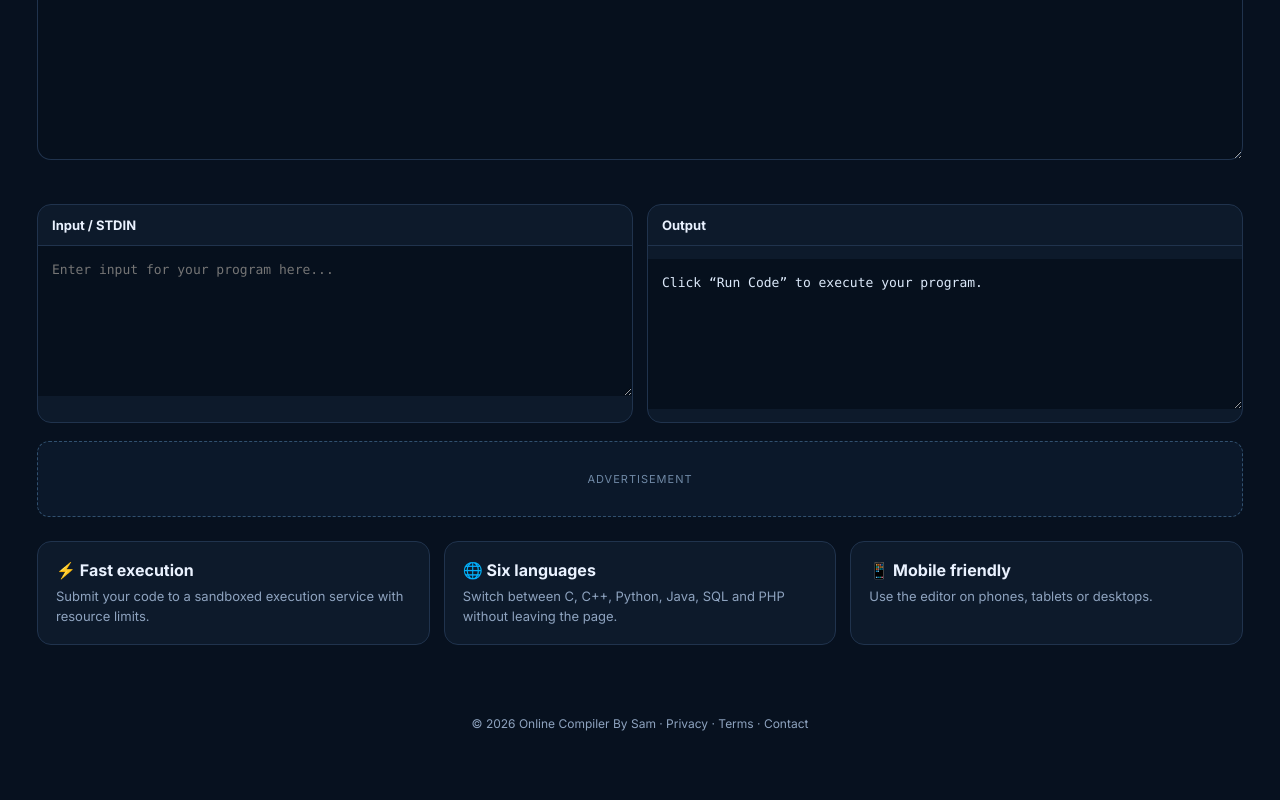
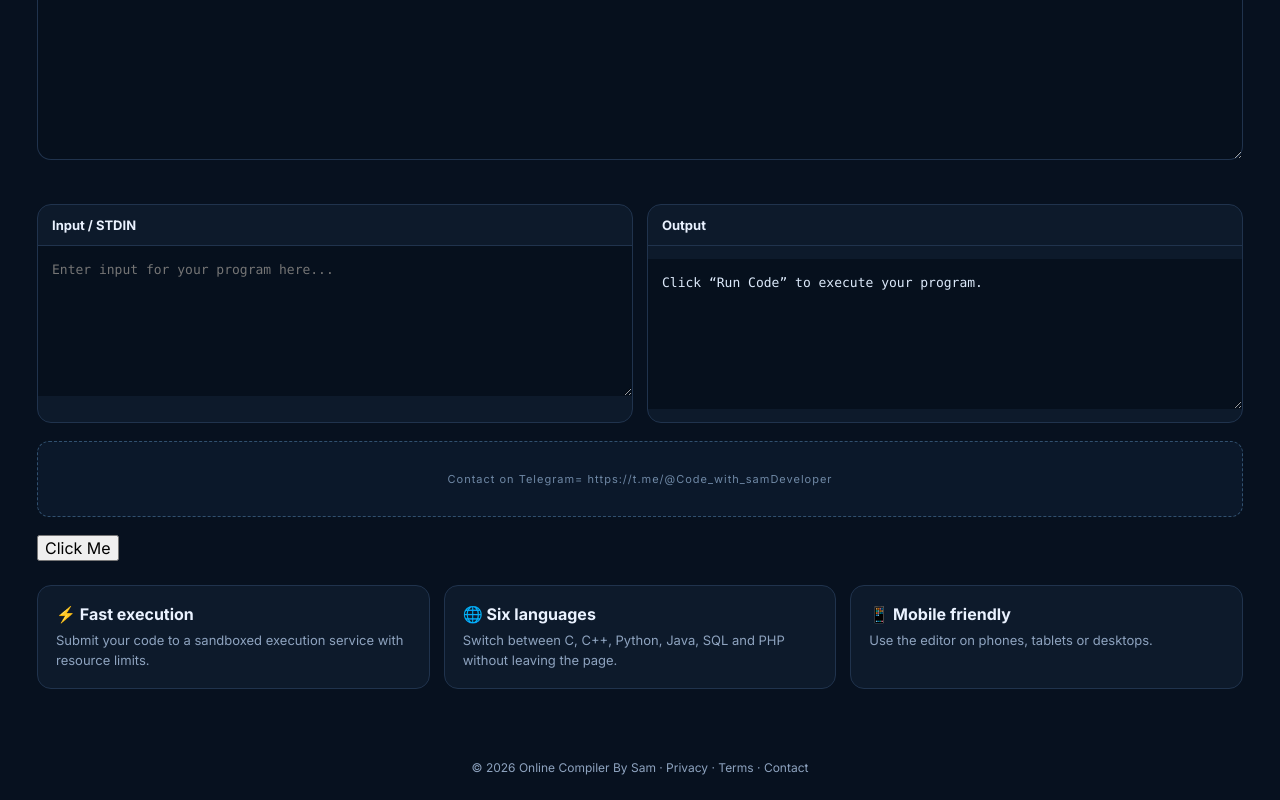
Before and after one commit to sameergroup84760-collab/online-compiler-by-sam, a website: page public/index.html in a window 1280 px wide. Shown: the part 649-1449 px from the top of the page. Before the commit the page ends 1405 px from the top, so only its background shows below. Drawn offline with Linux system fonts and the light colour scheme.

Commit message:
Update index.html

```diff
--- a/public/index.html
+++ b/public/index.html
@@ -21,7 +21,10 @@
 <div class="status" id="status"></div>
 </section>
 <div class="io"><div class="box"><h3>Input / STDIN</h3><textarea id="stdin" placeholder="Enter input for your program here..."></textarea></div><div class="box"><h3>Output</h3><pre id="output" class="output">Click “Run Code” to execute your program.</pre></div></div>
-<div class="ad" style="margin-top:18px">ADVERTISEMENT</div>
+<div class="ad" style="margin-top:18px">Contact on Telegram= https://t.me/@Code_with_samDeveloper </div>
+ <a href="https://t.me/@Code_with_samDeveloper">
+  <button type="button">Click Me</button>
+</a>
 <section class="features"><div class="feature"><b>⚡ Fast execution</b><p>Submit your code to a sandboxed execution service with resource limits.</p></div><div class="feature"><b>🌐 Six languages</b><p>Switch between C, C++, Python, Java, SQL and PHP without leaving the page.</p></div><div class="feature"><b>📱 Mobile friendly</b><p>Use the editor on phones, tablets or desktops.</p></div></section>
 </main><footer class="footer">© 2026 Online Compiler By Sam · Privacy · Terms · Contact</footer>
 <script>
```
